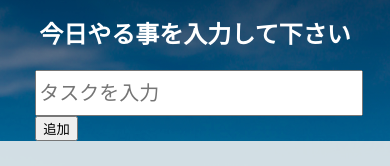
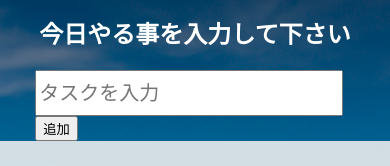
Before and after one commit to tonokura/todo-app, a plain HTML site: page index.html in a window 390 px wide. Shown: the part 137-303 px from the top of the page. Drawn offline with Linux system fonts and the light colour scheme.

Commit message:
位置修正

```diff
--- a/style.css
+++ b/style.css
@@ -145,4 +145,7 @@ footer {
         width: 100%;
         font-size: 20px;
     }
-}
+
+    #task-input {
+        max-width: 300px;
+    }
```
